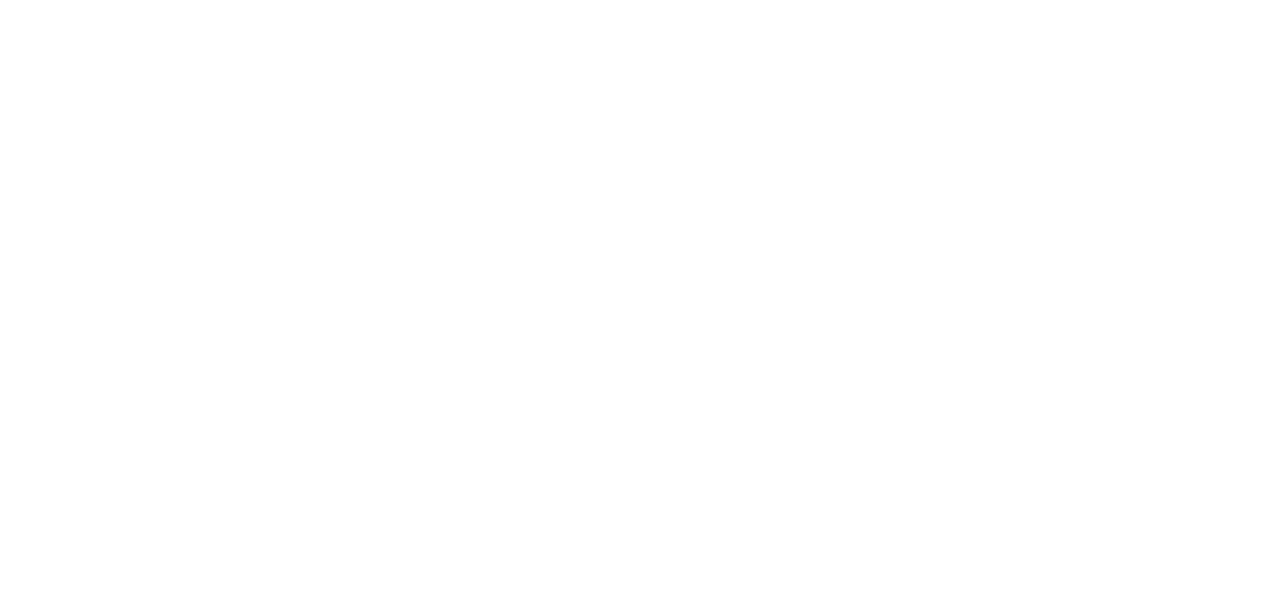
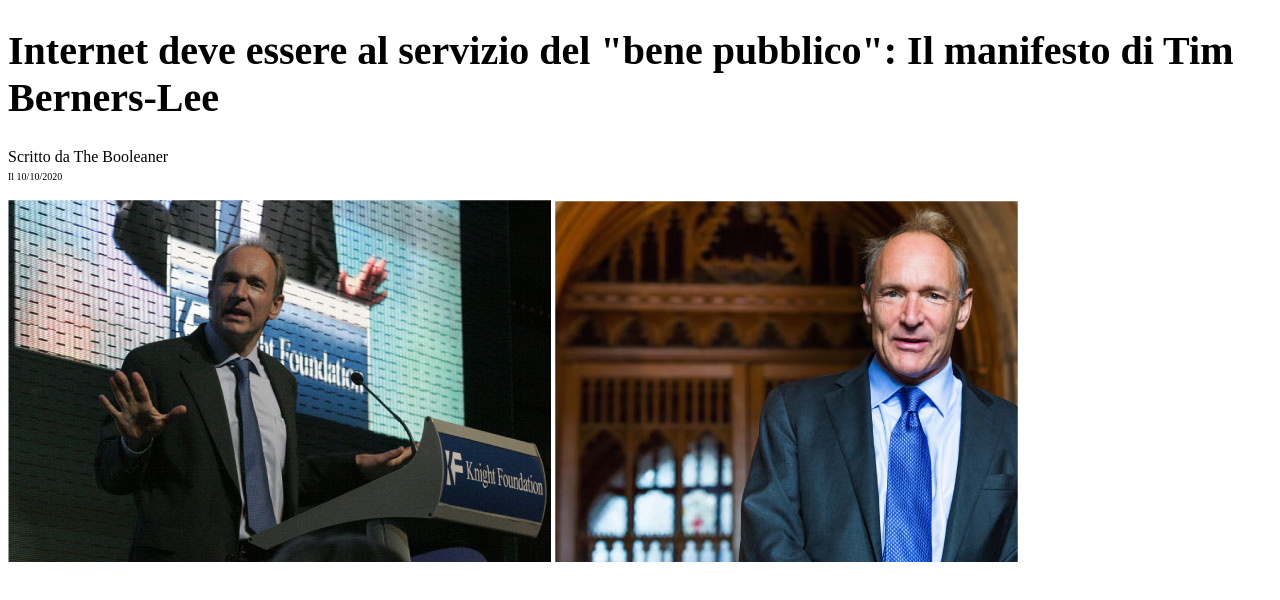
Before and after one commit to enricoricciardella/html-css-booleaner, a plain HTML site: page index.html in a window 1280 px wide. Drawn offline with Linux system fonts and the light colour scheme.

Commit message:
feat:Aggiunta immagini

```diff
--- a/css/style.css
+++ b/css/style.css
@@ -0,0 +1,9 @@
+/* Ingrandisco il titolo principale */
+
+.Main-title{
+    font-size: 40px;
+}
+
+.datatitole{
+    font-size: 10px;
+}
--- a/index.html
+++ b/index.html
@@ -4,19 +4,35 @@
 <head>
     <meta charset="UTF-8">
     <meta name="viewport" content="width=device-width, initial-scale=1.0">
-    <title>The-booleaner</title>
+    <title>The booleaner</title>
 
+    <!-- Collegare file CSS al documento HTML  -->
+    <link rel="stylesheet" href="./css/style.css">
 </head>
 
 <body>
     <!-- Inizio Header -->
-    <!-- /Inizio Header -->
+    <header>
+        <!-- Immagine banner in alto -->
+        <!-- /Immagine banner in alto -->
+        <h1 class="Main-title">Internet deve essere al servizio del "bene pubblico": Il manifesto di Tim Berners-Lee
+        </h1>
+        <p>Scritto da <span>The Booleaner</span> <br>
+            <span class="datatitole">Il 10/10/2020</span>
+        </p>
 
-    <!-- Inizio main -->
-    <!-- /Inizio main -->
+        <!-- Inserisco le Immagini principali -->
+<img src="./img/tim-1.jpg" alt="Tim alza le mani">
+<img src="./img/tim-2.jpg" alt="tim primo piano">
 
-    <!-- Inizio Footer -->
-    <!-- /Inizio Footer -->
+
+
+
+        <!-- Inizio main -->
+        <!-- /Inizio main -->
+
+        <!-- Inizio Footer -->
+        <!-- /Inizio Footer -->
 
 </body>
 
```
Also changed, not shown: 1 other file.
